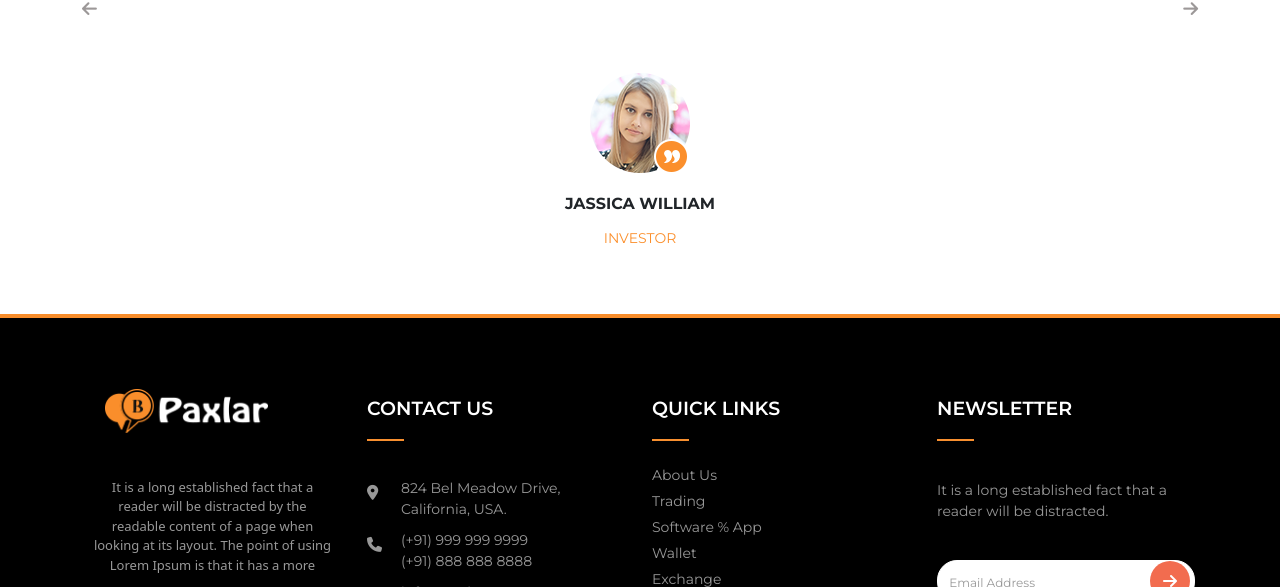
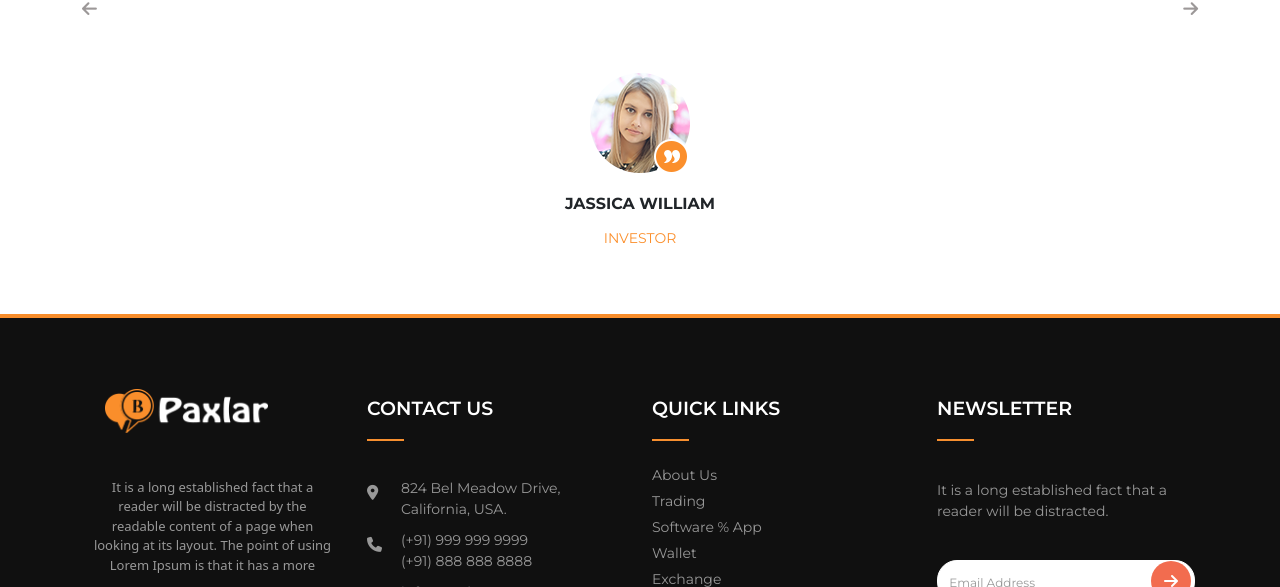
Before and after one commit to Sumi097/paxlar, a plain HTML site: page index.html in a window 1280 px wide. Shown: the part 5599-6186 px from the top of the page. Drawn offline with nearby package versions, Linux system fonts and the light colour scheme.

Commit message:
Add files via upload

```diff
--- a/css/style.css
+++ b/css/style.css
@@ -818,7 +818,8 @@ footer{
 
 padding: 70px;
 
-background: #000;
+background: #101010;
+cursor: pointer;
 }
 .pic_sec{
 
@@ -1016,10 +1017,23 @@ padding: 8px;
 .forth form input::placeholder{
    color: #999;
    font-size:  12px;
+   font-weight: 400;
    font-family: "Montserrat", sans-serif;
 }
- .box_part{position: absolute;height: 40px;width: 40px;background: #f26c4f;color: #fff;font-size: 16px;justify-content: center;
-   display: flex;margin: auto;border-radius: 50%;align-items: center;transform: translate(213px, -71px);}
+ .box_part{
+   position: absolute;
+   height: 40px;
+   width: 40px;
+   background: #f26c4f;
+   color: #fff;
+   font-size: 16px;
+   justify-content: center;
+   display: flex;
+   margin: auto;
+   border-radius: 50%;
+   align-items: center;
+   transform: translate(214px, -71px);
+}
    .finish{
 
    }
```
